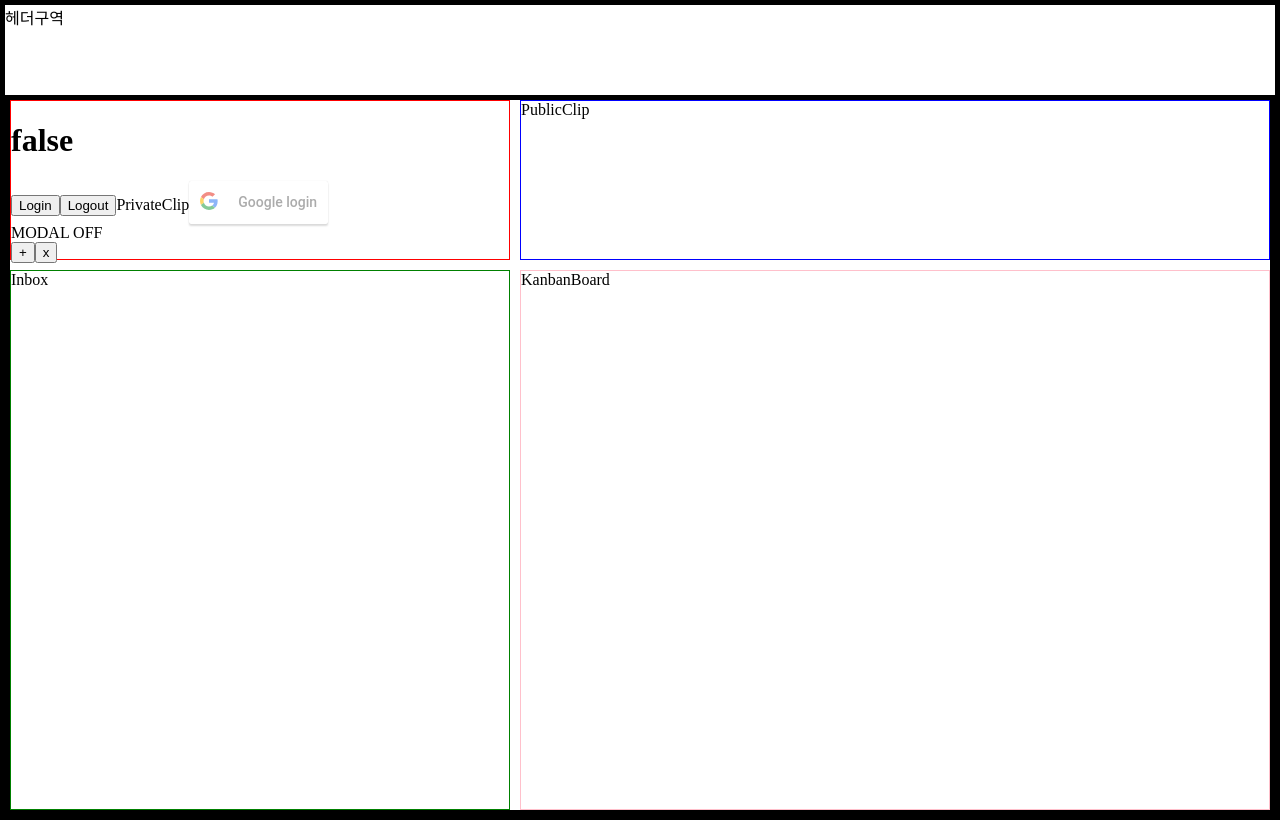
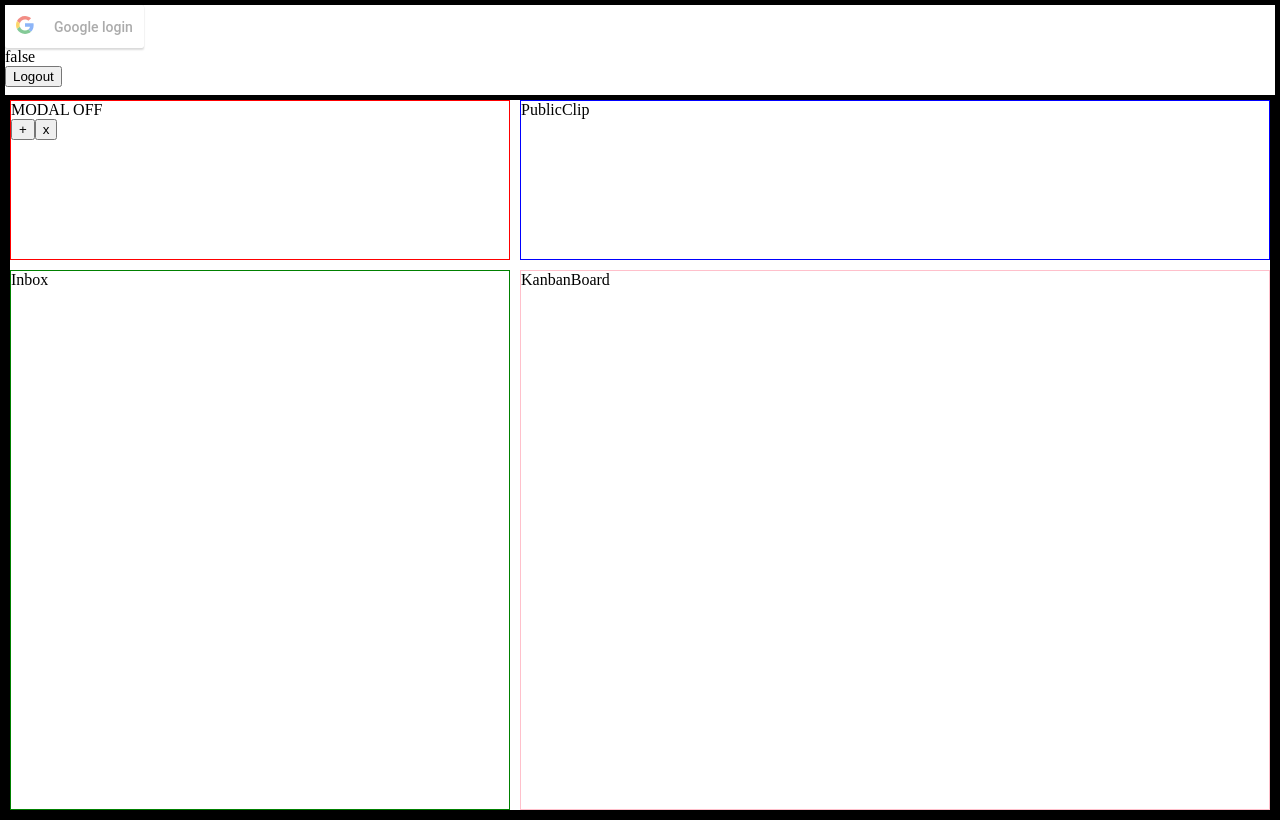
Before and after one commit to SpicyKimChoi/Clip, a React (Create React App) app in the folder client/: page / in a window 1280 px wide. Built offline with nearby package versions, Linux system fonts and the light colour scheme; no server answers.

Commit message:
:heavy_plus_sign: [Add] 구글로그인 버튼 헤더에 추가
구글로그인 버튼 및 로그아웃 버튼 헤더에 추가

```diff
--- a/client/src/components/atoms/LoginButton.tsx
+++ /dev/null
@@ -1,15 +0,0 @@
-import React from "react";
-import useLogin from "../../hooks/useLogin";
-
-const LoginButton = () => {
-  const { isLogin, onLogin, onLogout } = useLogin();
-  return (
-    <>
-      <h1>{`${isLogin}`}</h1>
-      <button onClick={onLogin}>Login</button>
-      <button onClick={onLogout}>Logout</button>
-    </>
-  );
-};
-
-export default LoginButton;
--- a/client/src/components/atoms/LoginGoogle.tsx
+++ b/client/src/components/atoms/LoginGoogle.tsx
@@ -2,11 +2,14 @@ import React from "react";
 import { GoogleLogin } from "react-google-login";
 import axios from "axios";
 import * as dotenv from "dotenv";
+import useLogin from "../../hooks/useLogin";
 dotenv.config();
 
 const LoginGoogle = () => {
+  const { onLogin } = useLogin();
   const responseGoogle = (res: any): void => {
     console.log(res);
+    onLogin();
   };
   const responseFailGoogle = (err: any): void => {
     console.log(err);
--- /dev/null
+++ b/client/src/components/atoms/LogoutButton.tsx
@@ -0,0 +1,14 @@
+import React from "react";
+import useLogin from "../../hooks/useLogin";
+
+const LogoutButton = () => {
+  const { isLogin, onLogout } = useLogin();
+  return (
+    <>
+      <div>{`${isLogin}`}</div>
+      <button onClick={onLogout}>Logout</button>
+    </>
+  );
+};
+
+export default LogoutButton;
--- a/client/src/components/templates/contents/PrivateClip.tsx
+++ b/client/src/components/templates/contents/PrivateClip.tsx
@@ -1,14 +1,10 @@
 import React from "react";
 import styled from "styled-components";
-import LoginButton from "../../../components/atoms/LoginButton";
-import LoginGoogle from "../../../components/atoms/LoginGoogle";
+
 import ClipAddButton from "../../../components/atoms/ClipAddButton";
 const PrivateClip = () => {
   return (
     <PrivateClipGrid>
-      <LoginButton />
-      PrivateClip
-      <LoginGoogle />
       <ClipAddButton />
     </PrivateClipGrid>
   );
--- a/client/src/components/templates/top/Header.tsx
+++ b/client/src/components/templates/top/Header.tsx
@@ -1,14 +1,15 @@
-import React from 'react';
+import React from "react";
 import styled from "styled-components";
-
+import LoginGoogle from "../../atoms/LoginGoogle";
+import LogoutButton from "../../atoms/LogoutButton";
 
 const Header = () => {
-    return (
-        <div>
-            헤더구역
-        </div>
-    );
+  return (
+    <div>
+      <LoginGoogle />
+      <LogoutButton />
+    </div>
+  );
 };
 
-
 export default Header;
```
Also changed, not shown: 1 other file (tests, documents, lock files or other folders).
